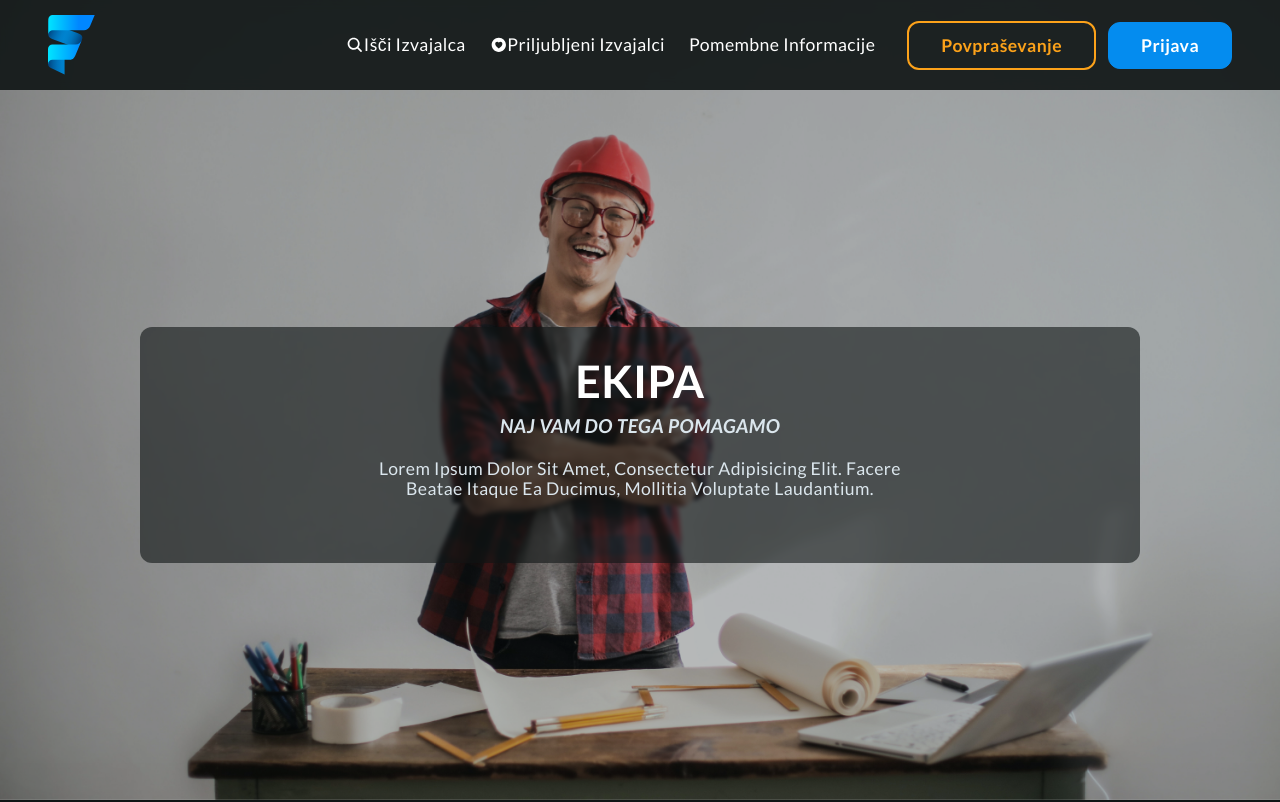
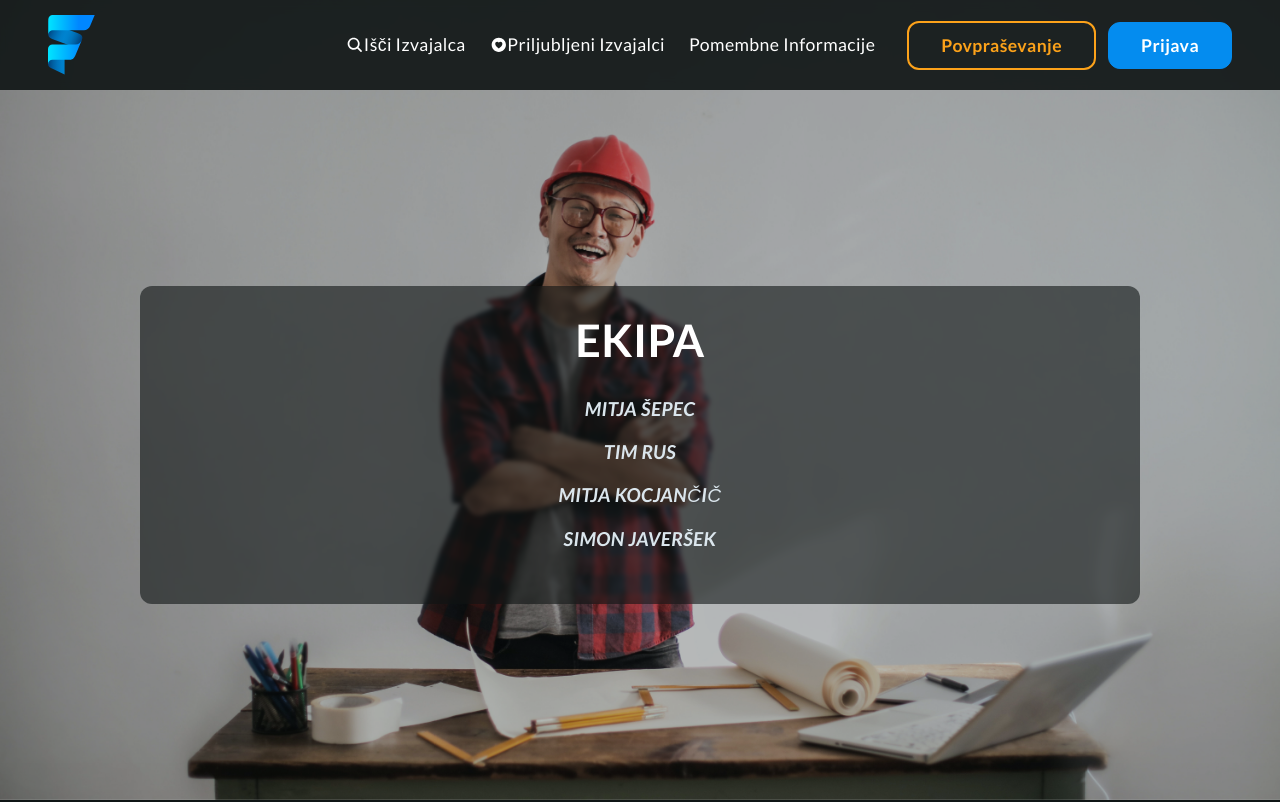
Before and after one commit to MiTi-prog/FindCo, a React (Create React App) app in the folder front/findco-front/: page /ekipa in a window 1280 px wide. Shown: the top 802 px of the page. Built offline with nearby package versions, Linux system fonts and the light colour scheme.

Commit message:
mal texta

```diff
--- a/front/findco-front/src/pages/FooterLinks/Ekipa.jsx
+++ b/front/findco-front/src/pages/FooterLinks/Ekipa.jsx
@@ -13,14 +13,21 @@ import useScrollToTop from "../../hooks/useScrollToTop";
 const EkipaText = () => {
     return (
         <Fragment>
-            <h1 className={classes.hero__content__title}>Ekipa</h1>
+            <h1 className={classes.hero__content__title}>Ekipa </h1>
+            <h1 className={classes.hero__content__title}> </h1>
+            <h1 className={classes.hero__content__title}> </h1>
             <span className={classes.hero__content__tagline}>
-                NAJ VAM DO TEGA POMAGAMO
+                Mitja Šepec
             </span>
-            <p className={classes.hero__content__description}>
-                Lorem ipsum dolor sit amet, consectetur adipisicing elit. Facere beatae itaque ea
-                ducimus, mollitia voluptate laudantium.
-            </p>
+            <span className={classes.hero__content__tagline}>
+                Tim Rus
+            </span>
+            <span className={classes.hero__content__tagline}>
+                Mitja Kocjančič
+            </span>
+            <span className={classes.hero__content__tagline}>
+                Simon Javeršek
+            </span>
         </Fragment>
     );
 };
--- a/front/findco-front/src/pages/FooterLinks/Kontakt.jsx
+++ b/front/findco-front/src/pages/FooterLinks/Kontakt.jsx
@@ -19,8 +19,10 @@ const KontaktText = () => {
                 NAJ VAM DO TEGA POMAGAMO
             </span>
             <p className={classes.hero__content__description}>
-                Lorem ipsum dolor sit amet, consectetur adipisicing elit. Facere beatae itaque ea
-                ducimus, mollitia voluptate laudantium.
+            Lorem ipsum odor amet, consectetuer adipiscing elit. Ac purus in massa egestas mollis varius;
+            dignissim elementum. Mollis tincidunt mattis hendrerit dolor eros enim, nisi ligula ornare.
+            Hendrerit parturient habitant pharetra rutrum gravida porttitor eros feugiat. Mollis elit
+            sodales taciti duis praesent id. Consequat urna vitae morbi nunc congue
             </p>
         </Fragment>
     );
--- a/front/findco-front/src/pages/FooterLinks/Onas.jsx
+++ b/front/findco-front/src/pages/FooterLinks/Onas.jsx
@@ -16,12 +16,18 @@ const OnasText = () => {
     return (
         <Fragment>
             <h1 className={classes.hero__content__title}>O Nas</h1>
+            <h1 className={classes.hero__content__title}>{" "}</h1>
             <span className={classes.hero__content__tagline}>
-                NAJ VAM DO TEGA POMAGAMO
+                 FindCo, kdo in kaj smo?
             </span>
             <p className={classes.hero__content__description}>
-                Lorem ipsum dolor sit amet, consectetur adipisicing elit. Facere beatae itaque ea
-                ducimus, mollitia voluptate laudantium.
+                Na kratko smo spletna platforma, ki povezuje uporabnike spleta in ponudnike različnih storitev.
+            </p>
+            <span className={classes.hero__content__tagline}>
+                 Razlog za Nastanek
+            </span>
+            <p className={classes.hero__content__description}>
+                FindCo je bil ustvarjen z namenom povezave dobrih izvajalcev del s strankami in pa, da bi naredili slovenski trg bolj transparenten, v smislu, da ne bi več bilo toliko oderuštva pri nekaterih delih.
             </p>
         </Fragment>
     );
--- a/front/findco-front/src/pages/LearnMore/LearnMore.jsx
+++ b/front/findco-front/src/pages/LearnMore/LearnMore.jsx
@@ -16,11 +16,10 @@ const LearnMoreText = () => {
         <Fragment>
             <h1 className={classes.hero__content__title}>pomembne informacije</h1>
             <span className={classes.hero__content__tagline}>
-                NAJ VAM DO TEGA POMAGAMO
+                FindCo, kdo in kaj smo?
             </span>
             <p className={classes.hero__content__description}>
-                Lorem ipsum dolor sit amet, consectetur adipisicing elit. Facere beatae itaque ea
-                ducimus, mollitia voluptate laudantium.
+            FindCo je bil ustvarjen z namenom povezave dobrih izvajalcev del s strankami in pa, da bi naredili slovenski trg bolj transparenten, v smislu, da ne bi več bilo toliko oderuštva pri nekaterih delih.
             </p>
         </Fragment>
     );
```
